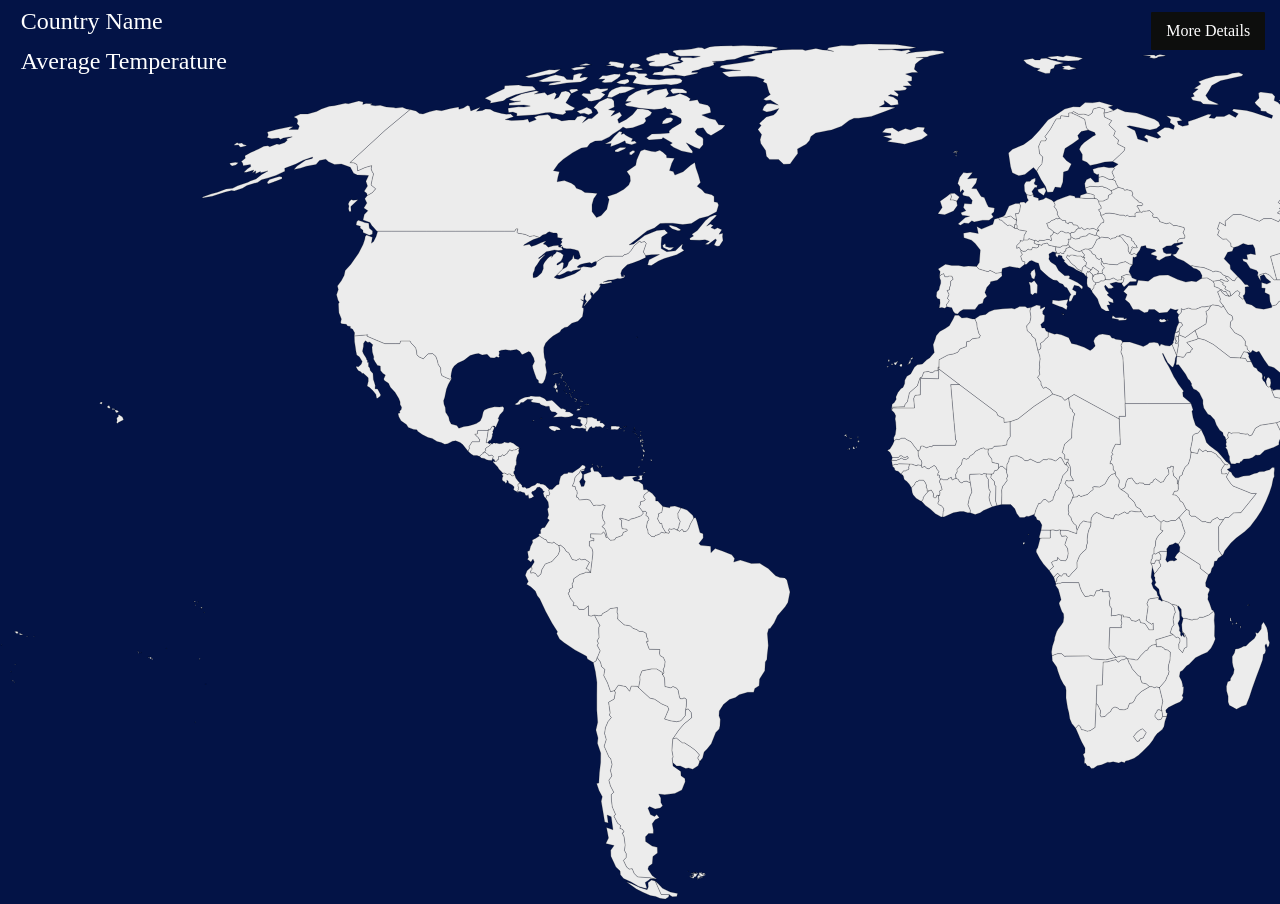
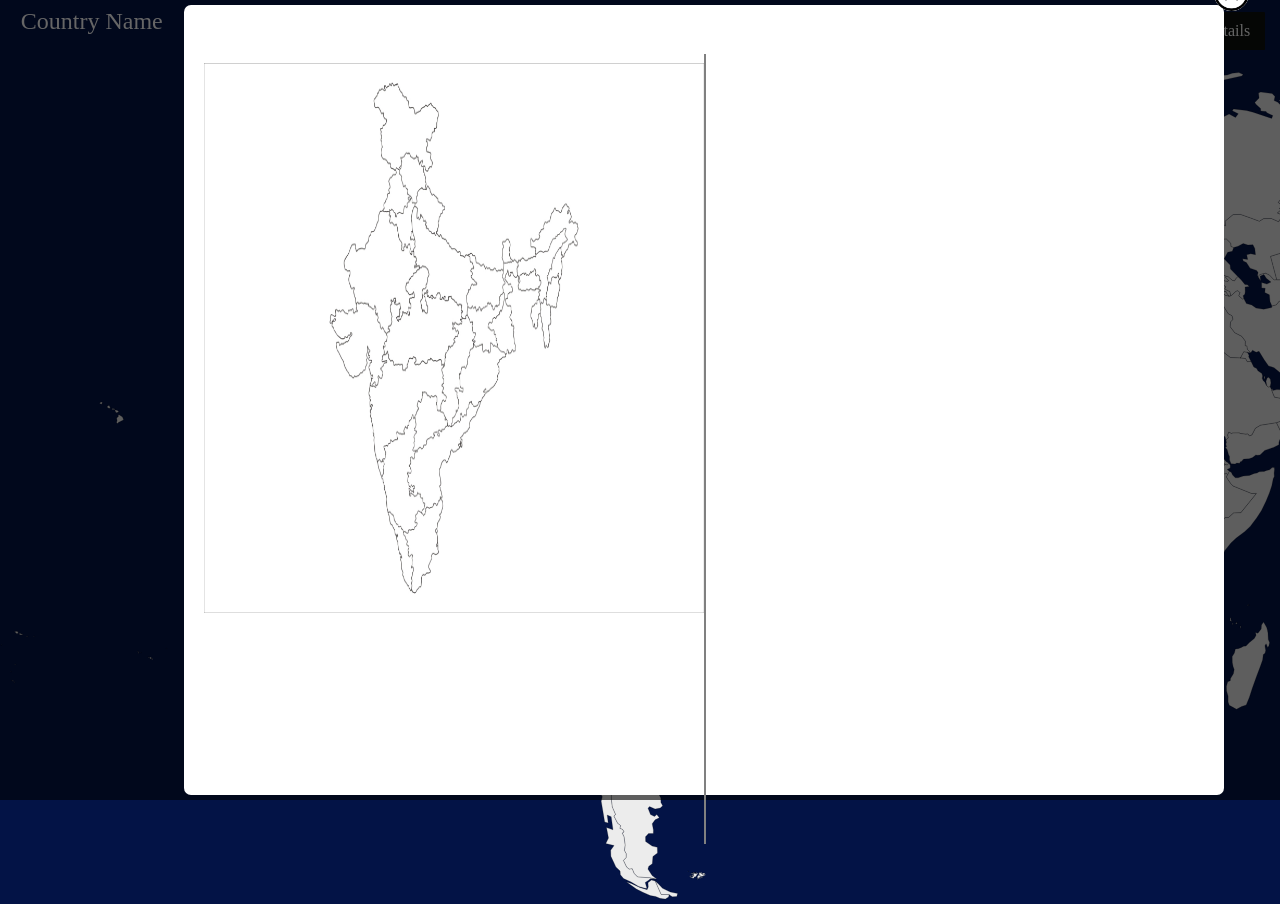
Before and after one commit to DevSquaared/Interactive_WorldMap, a plain HTML site: page index.html in a window 1280 px wide. Both pictures are taken after a click on the link "More Details". Shown: the top 904 px of the page. Drawn offline with Linux system fonts and the light colour scheme.

Commit message:
Website Updated
Add script to index.html

```diff
--- a/index.html
+++ b/index.html
@@ -14,6 +14,12 @@
         margin: 0;
         padding: 0;
     }
+
+path:hover {
+    fill: rgb(63, 57, 57);
+    cursor: pointer;
+}
+
     body{
         background-color:rgb(3, 19, 70);
         overflow-x: hidden;
@@ -33,8 +39,6 @@
     color:white;
     }
 
-
-
     #temp{
      position: absolute;
     top: 5% ;
@@ -50,8 +54,8 @@
     }
     .container {
     position: absolute;
-    top:1%; /* Adjust top position */
-    right: 1%; /* Adjust right position */
+    top:1%;
+    right: 1%;
     text-align: right;
 }
 .container .button {
@@ -67,12 +71,69 @@
     margin: 4px 2px;
     cursor: pointer;
     font-weight:lighter;
-    transition: background-color 0.4s, color 0.4s;
+    transition: color 0.4s;
 }
 .button:hover{
     background: #0d0e0d;
     color: white;
 
+
+}
+
+.popup{
+    background-color: rgba(0,0,0,0.6);
+    position: absolute;
+    height: 100%;
+    width: 110%;
+    top:0%;
+    display:none;
+    justify-content: center;
+    align-items: center;
+    text-align: center;
+
+}
+.popup-content{
+    height: 750px;
+    width: 1000px;
+    background: white;
+    padding:20px;
+    border-radius:7px;
+    position: absolute ;
+    top: 50%;
+    left: 50%;
+    transform: translate(-50%,-50%);
+    margin: auto;
+    z-index: 1;
+
+}
+.close{
+    position: absolute;
+    height: 35px;
+    width: 35px;
+    top: -29px;
+    right: -25px;
+    background-color: white;
+    border-radius: 50%;
+    box-shadow: 6px 6px 30px --4px rgba(0,0,0,0.75);
+    cursor: pointer;
+}
+.verticle-line{
+    position:absolute;
+    border-left: 2px solid gray;
+    height: 790px;
+    top: 6.75%;
+    left: 50%;
+    width: 3px;
+    z-index: 2;
+}
+
+.country{
+    position: relative;
+    z-index: 2;
+    left: -25%;
+    top: 5%;
+    height: 550px;
+    width: 500px;
 }
 
 </style>
@@ -83,13 +144,43 @@
         <p id ="namep"> Country Name </p>
     </div>
 
-    <div id="temp">
-        <p id ="temp1"> Average Temperature</p>
+    <div class="container" id="details">
+        <a href="#" class ="button" id="button"> More Details </a>
     </div>
 
-    <div class="container">
-        <a href="#" class ="button"> More Details </a>
+    <div class ="popup">
+        <div class = verticle-line>
+
+        </div>
+        <div class="popup-content">
+            <img src="close.png" alt="Close" class="close">
+            <img src="india.jpg" alt="India's Map" class="country">
+
+        </div>
+
     </div>
+
+
+
+    <script>
+        const paths = document.querySelectorAll('.country path');
+        paths.forEach(path => {
+            path.addEventListener('mouseover', function() {
+                const countryName = this.getAttribute('name');
+                document.getElementById('namep').textContent = countryName;
+            });
+            path.addEventListener('mouseout', function() {
+                // Reset country name when mouse leaves path
+                document.getElementById('namep').textContent = 'Country Name';
+            });
+        });
+        document.getElementById("details").addEventListener("click", function(){
+            document.querySelector(".popup").style.display ="flex"
+        })
+        document.querySelector(".close").addEventListener("click",function(){
+            document.querySelector(".popup").style.display ="none";
+        })
+    </script>
 
     <?xml version="1.0"?>
 
@@ -943,7 +1034,7 @@
  <path class="United States Virgin Islands" d="M 623.8 383.8 624.2 384.1 624 384.3 623.7 384.1 623.2 384.1 623.4 383.9 623.8 383.8 Z">
  </path>
  <path class="Vanuatu" d="M 1931.8 631.8 1931.3 631.6 1931.5 631.2 1932 631.1 1932.2 631.5 1932.1 631.7 1931.8 631.8 Z">
- </path>
+ </path>q
  <path class="Vanuatu" d="M 1930.6 628 1930.4 628 1930.1 627.9 1929.7 627.4 1929.6 627 1929.6 626.6 1929.8 626.4 1929.9 626 1930.2 625.9 1930.6 625.9 1930.4 626.2 1930.4 626.7 1931.1 627.2 1930.8 627.5 1930.6 628 Z">
  </path>
  <path class="Vanuatu" d="M 1930.6 622.1 1930.9 622.1 1931 622.3 1930.5 622.4 1930.6 622.7 1931 622.9 1931.1 623.2 1931 623.6 1930.6 623.7 1930.2 623.4 1929.8 623.4 1929.6 623.2 1929.3 623 1929.4 622.6 1929.4 622.3 1929.6 621.8 1929.9 621.4 1930.4 621.4 1930.6 621.5 1930.5 621.9 1930.6 622.1 Z">
```
Also changed, not shown: close.png (added), india.jpg (added).
